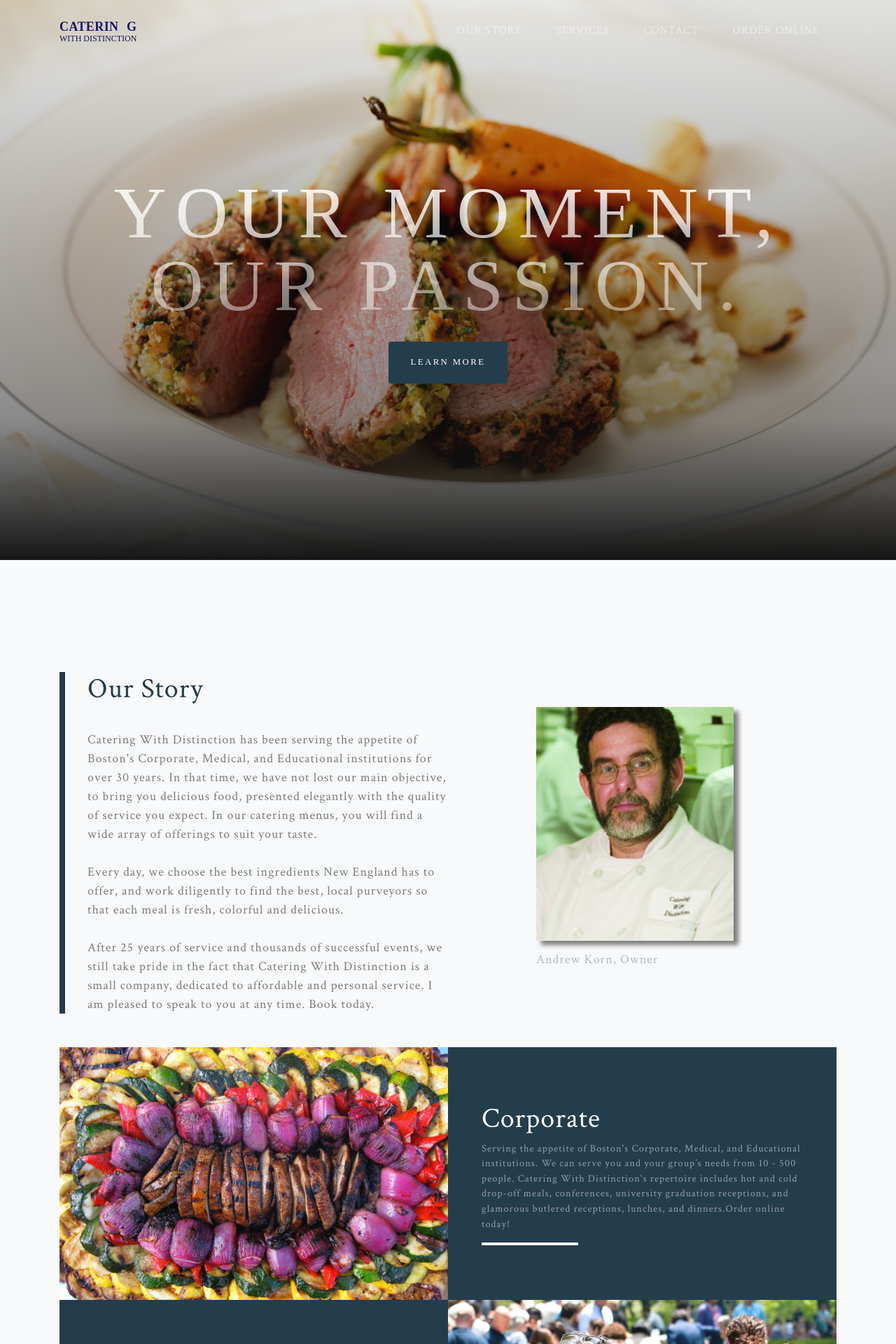
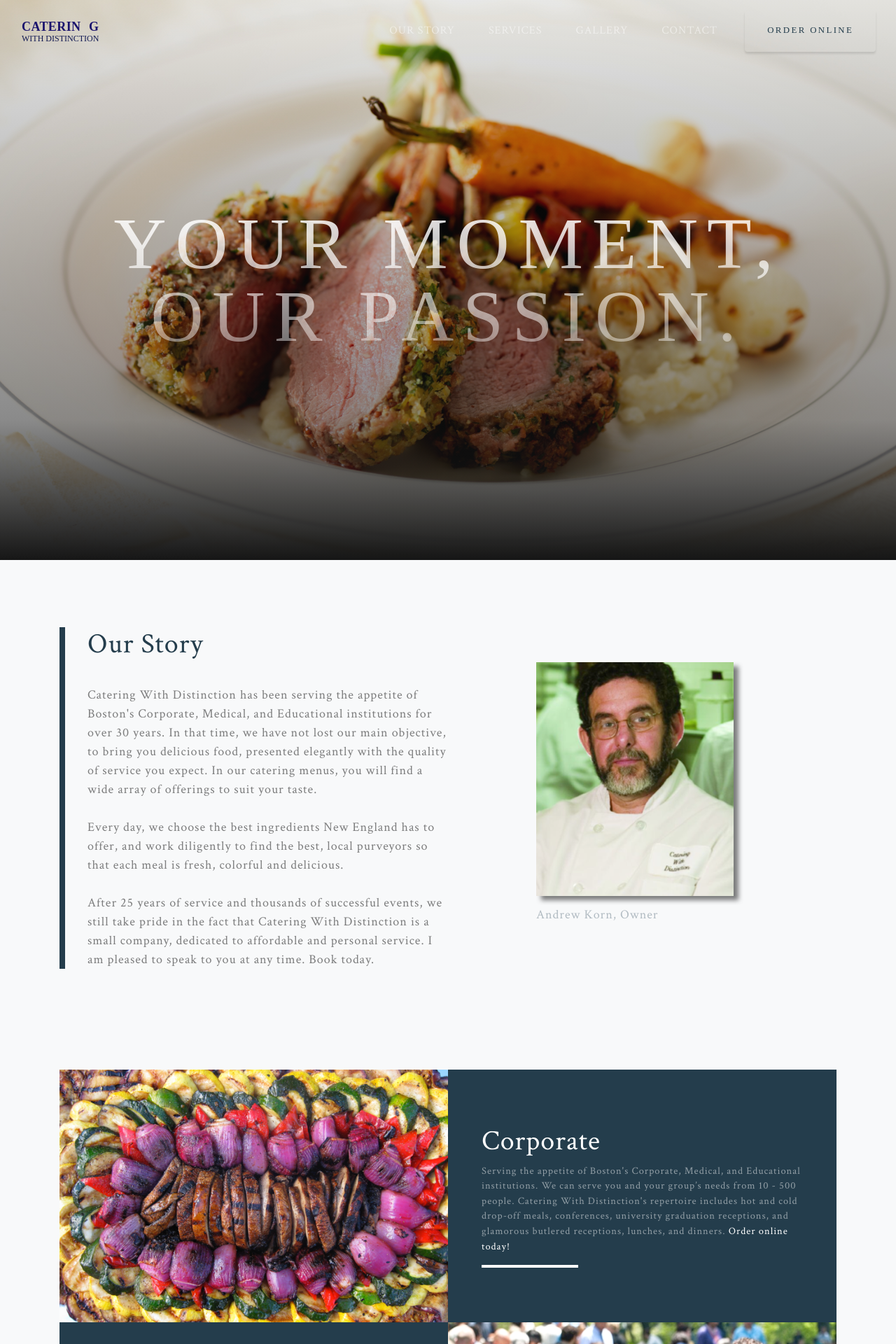
Before and after one commit to meagdoh/CWD-catering-site, a PHP site: page / in a window 1280 px wide. Shown: the top 1920 px of the page at 70% size. Run offline with PHP 8.4, Linux system fonts and the light colour scheme.

Commit message:
add gallery

```diff
--- a/css/grayscale.css
+++ b/css/grayscale.css
@@ -158,6 +158,17 @@
   border: 0;
 }
 
+.btn-outline-info {
+    color: #243D4C;
+    font-family: 'Hiragino Kaku Gothic Pro';
+margin-right: 1em;
+}
+
+.btn-outline-info:hover {
+  background-color: #4f837f;
+}
+
+
 .btn-primary {
   background-color: #243D4C;
   margin-top: 28px;
@@ -176,6 +187,10 @@
   background-color: #467370 !important;
 }
 
+.btn-light{
+  margin-right: 22em;
+  margin-top: 1em;
+}
 /* .about-section {
   padding-top: 10rem;
   background: -webkit-gradient(linear, left top, left bottom, from(#161616), color-stop(75%, rgba(22, 22, 22, 0.9)), to(rgba(22, 22, 22, 0.8)));
@@ -187,13 +202,17 @@
 } */
 
 .projects-section {
-  padding: 10rem 0;
+  padding: 6rem 0;
 }
 
-.fa-arrow-right {
-  color: white;
-  font-size: 24px;
+/* .services-section {
+padding-top: 0;
+  padding: 8rem 0;
+} */
 
+
+#commitment {
+  margin-top: 7em;
 }
 
 .mb-4 {
@@ -206,9 +225,22 @@
   padding: 2rem;
 }
 
+.services-section .featured-text {
+  padding: 2rem;
+}
+
 .img-fluid{
       height: 100%;
 }
+
+.services-CTA {
+  color: white;
+
+}
+.services-CTA a:hover  {
+  color: none;
+}
+
 
 @media (min-width: 992px) {
   .projects-section .featured-text {
@@ -216,6 +248,14 @@
     border-left: 0.5rem solid #243D4C;
   }
 }
+
+@media (min-width: 992px) {
+  .services-section .featured-text {
+    padding: 0 0 0 2rem;
+    border-left: 0.5rem solid #243D4C;
+  }
+}
+
 
 @media (min-width: 992px){
   .mb-lg-5 .my-lg-5
@@ -231,6 +271,11 @@
   font-size: 90%;
 }
 
+.services-section .project-text {
+  padding: 3rem;
+  font-size: 90%;
+}
+
 .andrew{
   padding-left: 7em;
   /* padding-bottom: 9em; */
@@ -240,7 +285,18 @@
   /* .projects-section .project-text {
     padding: 5rem;
   } */
-  .projects-section .project-text hr {
+  .projects-section .project-text  hr {
+    border-color: white;
+    border-width: .25rem;
+    width: 30%;
+  }
+}
+
+@media (min-width: 992px) {
+  /* .projects-section .project-text {
+    padding: 5rem;
+  } */
+  .services-section .project-text  hr {
     border-color: white;
     border-width: .25rem;
     width: 30%;
@@ -369,9 +425,12 @@ footer {
   margin-left: 7em;
 }
 
-.carousel .inner .item {
-  height: 200px;
+.carousel-item {
+  height: 65vh;
+    min-height: 150px;
 }
+
+
 
 .item img {
     position: absolute;
--- a/index.html
+++ b/index.html
@@ -40,17 +40,20 @@
             <a class="nav-link js-scroll-trigger" href="#projects">OUR STORY</a>
           </li>
           <li class="nav-item">
-            <a class="nav-link js-scroll-trigger" href="#about">SERVICES</a>
+            <a class="nav-link js-scroll-trigger" href="#services">SERVICES</a>
+          </li>
+          <li class="nav-item">
+            <a class="nav-link js-scroll-trigger" href="#gallery">GALLERY</a>
           </li>
           <li class="nav-item">
             <a class="nav-link js-scroll-trigger" href="#signup">CONTACT</a>
           </li>
-          <li class="nav-item">
-            <a class="nav-link js-scroll-trigger" href="####">ORDER ONLINE</a>
-          </li>
+
         </ul>
       </div>
+
     </div>
+    <button type="button" class="btn btn-outline-info">ORDER ONLINE</button>
   </nav>
 
   <!-- Header -->
@@ -58,7 +61,7 @@
     <div class="container d-flex h-100 align-items-center">
       <div class="mx-auto text-center">
         <h1 class="mx-auto my-0 text-uppercase">Your moment, Our passion.</h1>
-        <a href="#about" class="btn btn-primary js-scroll-trigger">LEARN MORE</a>
+        <!-- <a href="#services" class="btn btn-primary js-scroll-trigger">LEARN MORE</a> -->
       </div>
 
     </div>
@@ -81,7 +84,7 @@
   <section id="projects" class="projects-section bg-light">
     <div class="container">
 
-      <!-- Featured Project Row -->
+      <!-- Our Story-->
       <div class="row align-items-center no-gutters mb-4 mb-lg-5">
         <div class="col-xl-6 col-lg-7">
           <div class="featured-text text-center text-lg-left">
@@ -99,8 +102,13 @@
         </div>
 
       </div>
+    </div>
 
-      <!-- Project One Row -->
+    </section>
+<!-- Services -->
+<section id="services" class="services-section bg-light">
+<div class="container">
+      <!-- Corporate -->
       <div class="row justify-content-center no-gutters mb-5 mb-lg-0">
         <div class="col-lg-6">
           <img class="img-fluid" src="img/sm_vegplate.png" alt="">
@@ -111,7 +119,7 @@
               <div class="project-text w-100 my-auto text-center text-lg-left">
                 <h4 class="text-white">Corporate</h4>
                 <p class="mb-0 text-white-50">Serving the appetite of Boston's Corporate, Medical, and Educational institutions. We can serve you and your group’s needs from 10 - 500 people. Catering With Distinction's repertoire includes hot and cold drop-off meals, conferences,
-                  university graduation receptions, and glamorous butlered receptions, lunches, and dinners.Order online today!</p>
+                  university graduation receptions, and glamorous butlered receptions, lunches, and dinners. <a href="" class="services-CTA"> Order online today! </a></p>
                 <hr class="d-none d-lg-block mb-0 ml-0">
               </div>
             </div>
@@ -119,7 +127,7 @@
         </div>
       </div>
 
-      <!-- Project Two Row -->
+      <!-- Events -->
       <div class="row justify-content-center no-gutters">
         <div class="col-lg-6">
           <img class="img-fluid" src="img/sm-BBQ.png" alt="">
@@ -134,17 +142,17 @@
                 </p>
                 <hr class="d-none d-lg-block mb-0 ml-0 mr-0">
                 <br>
-                <a href="http://meagdoherty.io/CWD-catering-site//events.html">  <i class="fas fa-arrow-right"></i> </href>
+                <button type="button" class="btn btn-light">DOWNLOAD SAMPLE MENU</button>
+
               </div>
             </div>
           </div>
         </div>
       </div>
-
-    </div>
+</div>
   </section>
 
-  <section class="bg-primary" id="about">
+  <section class="bg-primary" id="commitment">
     <div class="container">
       <div class="row">
         <div class="col-lg-8 mx-auto text-center">
@@ -157,16 +165,20 @@
               </div>
             </div>
           </div>
+  </section>
+
+  <section class="bg-primary" id="gallery">
+<div class="container">
           <div id="carouselExampleControls" class="carousel slide" data-ride="carousel">
             <div class="carousel-inner">
               <div class="carousel-item active">
-                <img class="d-block w-100" src="/img/noodles.png" alt="First slide">
+                <img class="d-block w-100" src="/img/portfolio/fullsize/1.png" alt="First slide">
               </div>
               <div class="carousel-item">
-                <img class="d-block w-100" src="/img/sm_vegplate.png" alt="Second slide">
+                <img class="d-block w-100" src="/img/portfolio/fullsize/2.png" alt="Second slide">
               </div>
               <div class="carousel-item">
-                <img class="d-block w-100" src="..." alt="Third slide">
+                <img class="d-block w-100" src="/img/portfolio/fullsize/3.png" alt="Third slide">
               </div>
             </div>
             <a class="carousel-control-prev" href="#carouselExampleControls" role="button" data-slide="prev">
@@ -178,9 +190,8 @@
               <span class="sr-only">Next</span>
             </a>
           </div>
+</div>
   </section>
-
-
 
 
 
@@ -372,6 +383,7 @@
   <!-- Custom scripts for this template -->
   <script src="js/grayscale.js"></script>
 
+
 </body>
 
 </html>
```
Also changed, not shown: img/portfolio/fullsize/Weddings.png (added), img/portfolio/fullsize/Weddings2.png (added).
